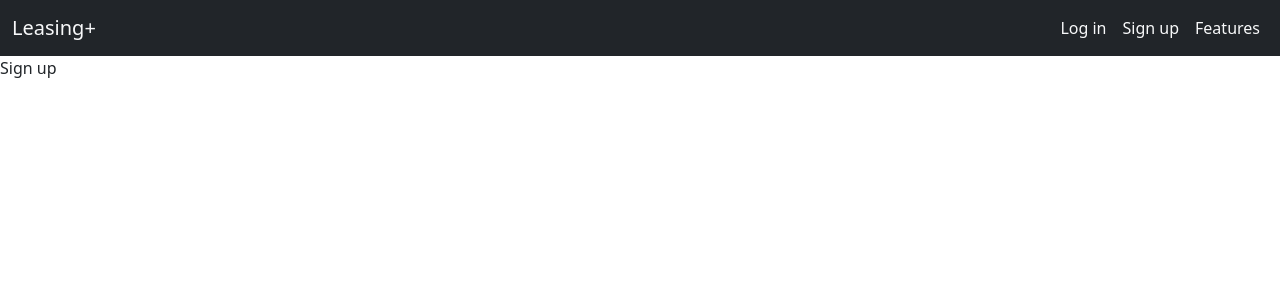
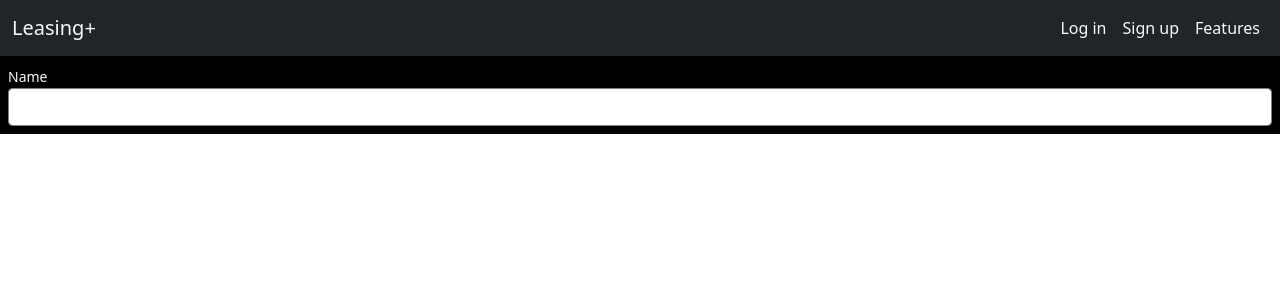
Before and after one commit to Nick-Cho/LeasingPlus, a Next.js app in the folder client/: page /sign-up in a window 1280 px wide. Shown: the top 300 px of the page. Built offline with nearby package versions, Linux system fonts and the light colour scheme.

Commit message:
Saving progress

```diff
--- a/client/components/Nav.js
+++ b/client/components/Nav.js
@@ -21,6 +21,7 @@ function Nav() {
           </ul>
         </div>
       </div>
+
     </nav>
   )
 }
--- a/client/package.json
+++ b/client/package.json
@@ -1,5 +1,6 @@
 {
   "dependencies": {
+    "axios": "^0.26.0",
     "bootstrap": "^5.1.3",
     "next": "^12.1.0",
     "react": "^17.0.2",
@@ -8,7 +9,6 @@
   "name": "client",
   "version": "1.0.0",
   "main": "index.js",
-  "devDependencies": {},
   "scripts": {
     "dev": "next dev",
     "build": "next build",
--- a/client/pages/_app.js
+++ b/client/pages/_app.js
@@ -1,5 +1,7 @@
 import "bootstrap/dist/css/bootstrap.min.css"
+import Head from "next/head"
 import Nav from '../components/Nav'
+
 function MyApp({ Component, pageProps }) {
   return(
     <>
--- a/client/pages/login.js
+++ b/client/pages/login.js
@@ -1,8 +1,7 @@
-
 
 function Login() {
   return (
-    <div>Login</div>
+    <div>login</div>
   )
 }
 
--- a/client/pages/sign-up.js
+++ b/client/pages/sign-up.js
@@ -1,9 +1,19 @@
-import React from 'react'
 
-function SignUp() {
+function Signup() {
   return (
-    <div>Sign up</div>
+    <form style = {{backgroundColor: "black"}}>
+      <div className = "form-group p-2">
+        <div className = "row">
+          <div className = "col-sm-12">
+            <small>
+              <label className = "text-light">Name</label>
+            </small>
+            <input type = "text" style ={{borderColor:"gray"}} className ="form-control"/>
+          </div>
+        </div>
+      </div>
+    </form>
   )
 }
 
-export default SignUp
+export default Signup
```
Also changed, not shown: client/components/forms/AuthForm.js (added, +9 -0 lines), client/pages/index.js (+4 -5 lines), client/public/css/styles.css (added), 1 other file (tests, documents, lock files or other folders).
